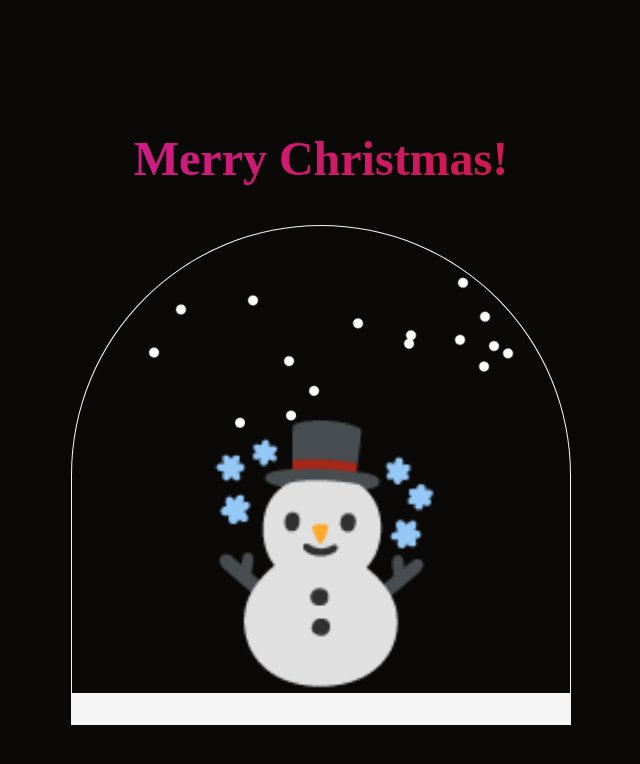
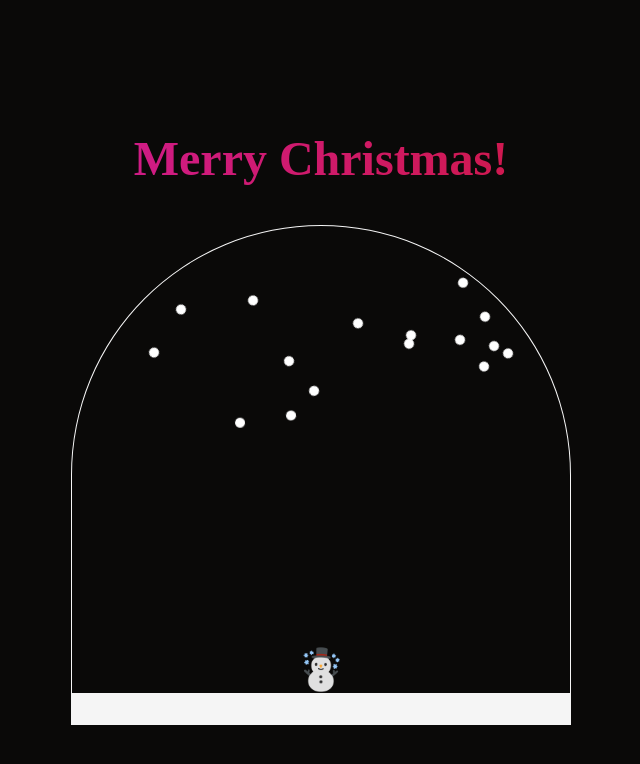
Before and after one commit to eigenxz/725558e2f, a plain HTML site: page index.html in a window 1280 px wide. Shown: the whole page, without its empty margins (319-959 px from the left). Drawn offline with Linux system fonts and the light colour scheme.

Commit message:
Update style.css

```diff
--- a/style.css
+++ b/style.css
@@ -59,7 +59,7 @@ h1 {
 }
 
 .snowman {
-  font-size: 15rem;
+  font-size: 5vh;
   margin: 0;
 }
 
```
